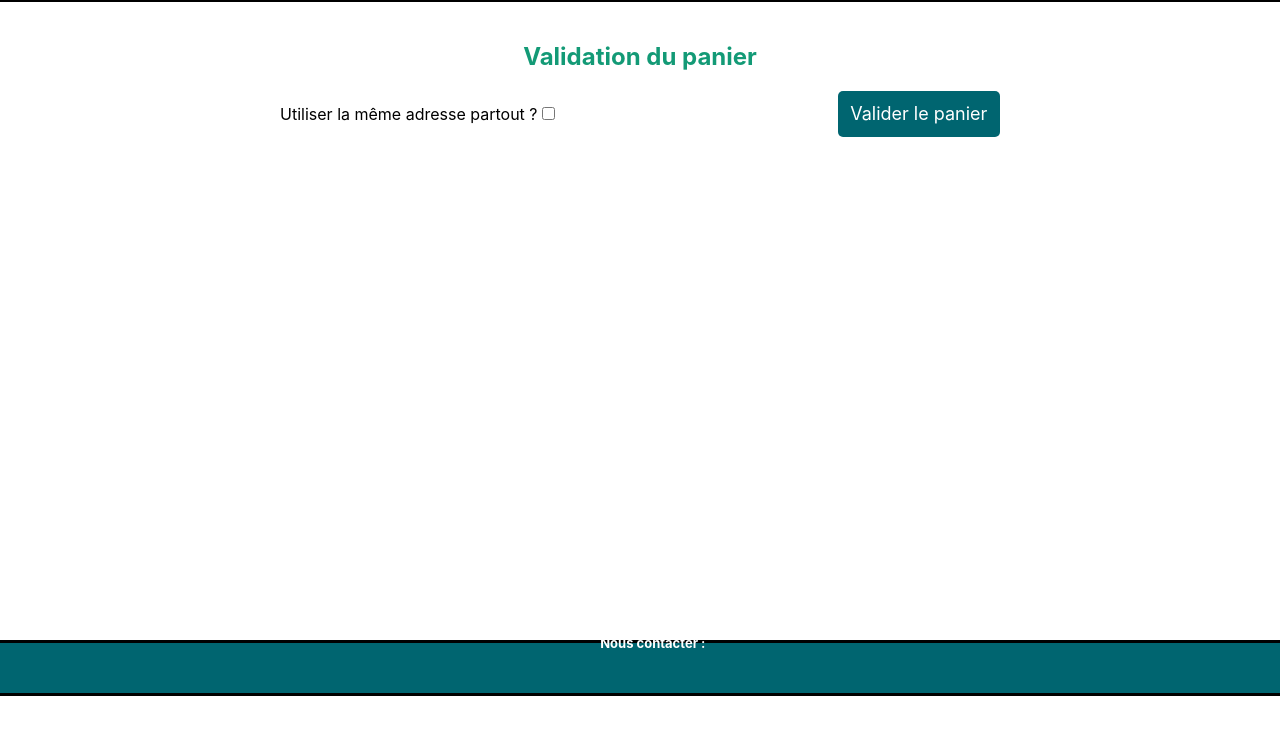
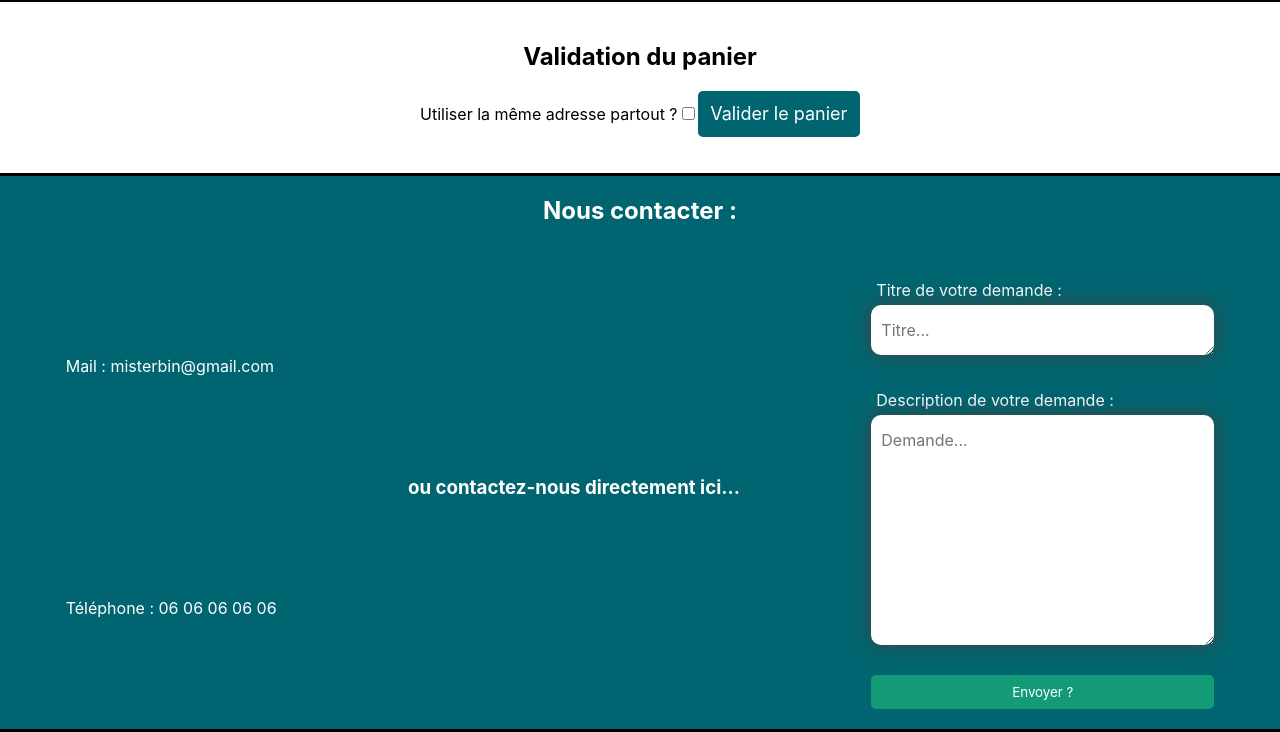
Before and after one commit to Esteban795/PP2I1, a Flask app: template PP2I1/src/frontend/templates/cart_validation.html in a window 1280 px wide. Shown: the part 104-836 px from the top of the page. Before the commit the page ends 800 px from the top, so only its background shows below. Run offline with Flask 3, Linux system fonts and the light colour scheme; the template is opened without the code that fills it, so the values that code supplies are empty.

Commit message:
fix : see #28

```diff
--- a/PP2I1/src/frontend/static/css/cart_validation.css
+++ b/PP2I1/src/frontend/static/css/cart_validation.css
@@ -140,66 +140,3 @@
   font-weight: bold;
   cursor: pointer;
 }
-
-.contact{
-  display: flex;
-  justify-content: center;
-  position: fixed;
-  bottom: 0;
-  left:0;
-  padding-left: 1%;
-  width: 100%;
-  height: 50px;
-  background-color: #006570;
-  color: #fff;
-  z-index: 100;
-  align-items: center;
-}
-
-#contact_title{
-  font-size: small;
-}
-
-
-#validation-div {
-  width: 100%;
-}
-
-.h1-color  {
-	color: #139a76;
-}
-
-.validation-product-entry {
-  width: 100%;
-}
-
-.flex-column {
-  display: flex;
-  flex-direction: column;
-}
-
-.flex-row {
-  display: flex;
-  flex-direction: row;
-}
-
-.flex-center {
-  display: flex;
-  justify-content: center;
-  align-items: center;
-}
-
-.flex-split {
-  display: flex;
-  justify-content: space-between;
-}
-
-.error {
-	text-align: center;
-	color: rgb(133, 21, 21);
-  }
-
-form {
-  width:100%;
-  box-sizing: border-box;
-}
```
